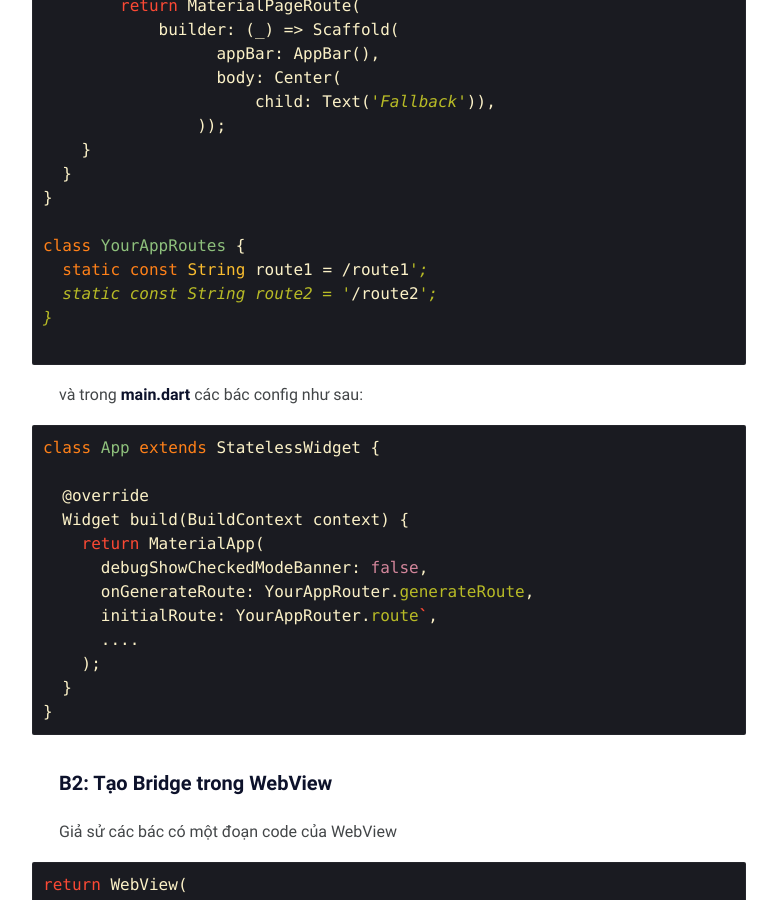
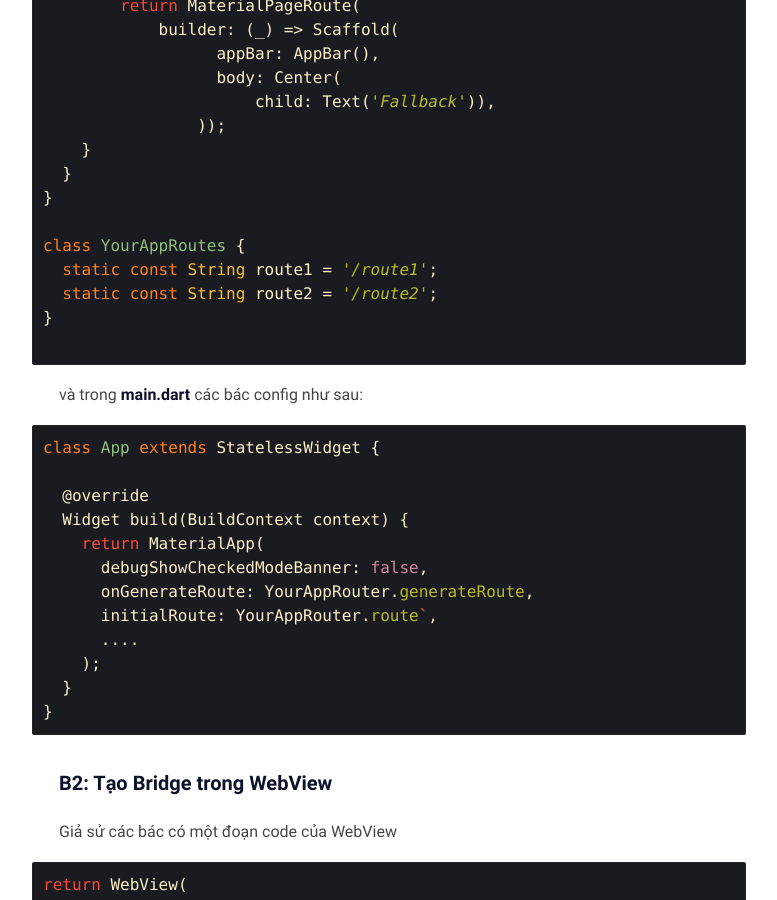
Before and after one commit to megatunger/PersonalBlog, a Jekyll site: the page built from _posts/2020/12/12/2020-12-12-Tao-cau-giua-JS-va-Flutter-cho-mot-trai-nghiem-lien-mach.markdown, in a window 1280 px wide and 900 px high, scrolled down 1556 px. Shown: the whole window, without its empty margins (251-1028 px from the left). Built offline with Jekyll 4.4.1, drawn with Linux system fonts in a browser that asks for light colours; comment, search, counter and statistics services are not loaded.

```diff
--- a/_posts/2020/12/12/2020-12-12-Tao-cau-giua-JS-va-Flutter-cho-mot-trai-nghiem-lien-mach.markdown
+++ b/_posts/2020/12/12/2020-12-12-Tao-cau-giua-JS-va-Flutter-cho-mot-trai-nghiem-lien-mach.markdown
@@ -50,7 +50,7 @@ class YourAppRouter {
 }
 
 class YourAppRoutes {
-  static const String route1 = /route1';
+  static const String route1 = '/route1';
   static const String route2 = '/route2';
 }
 
```
